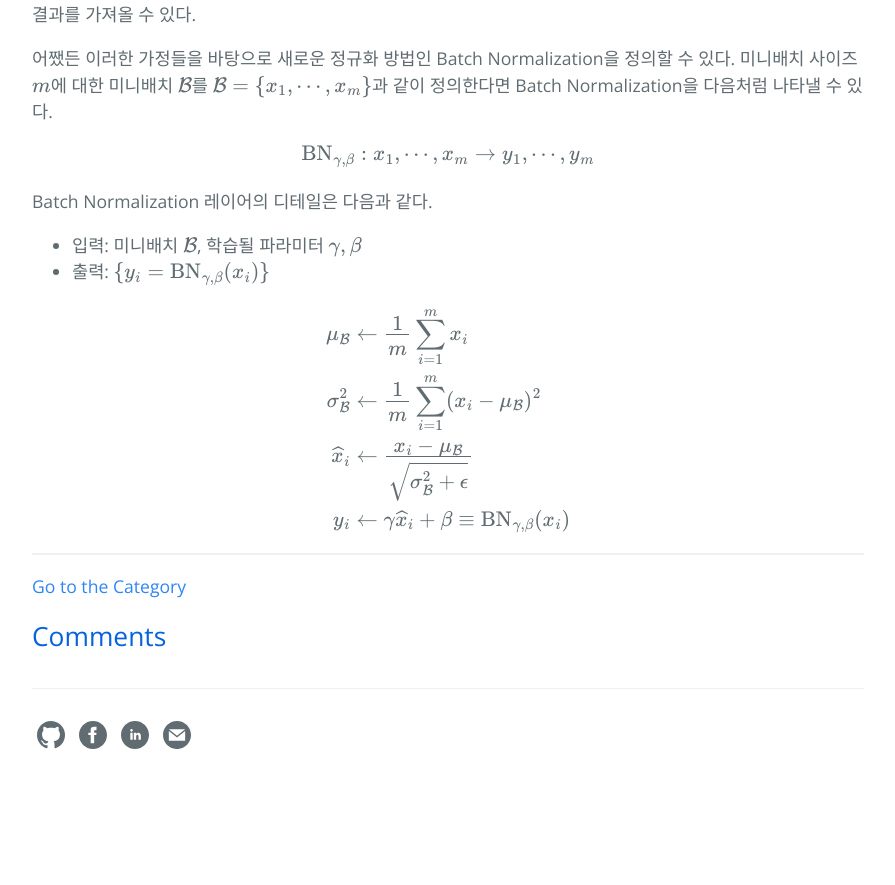
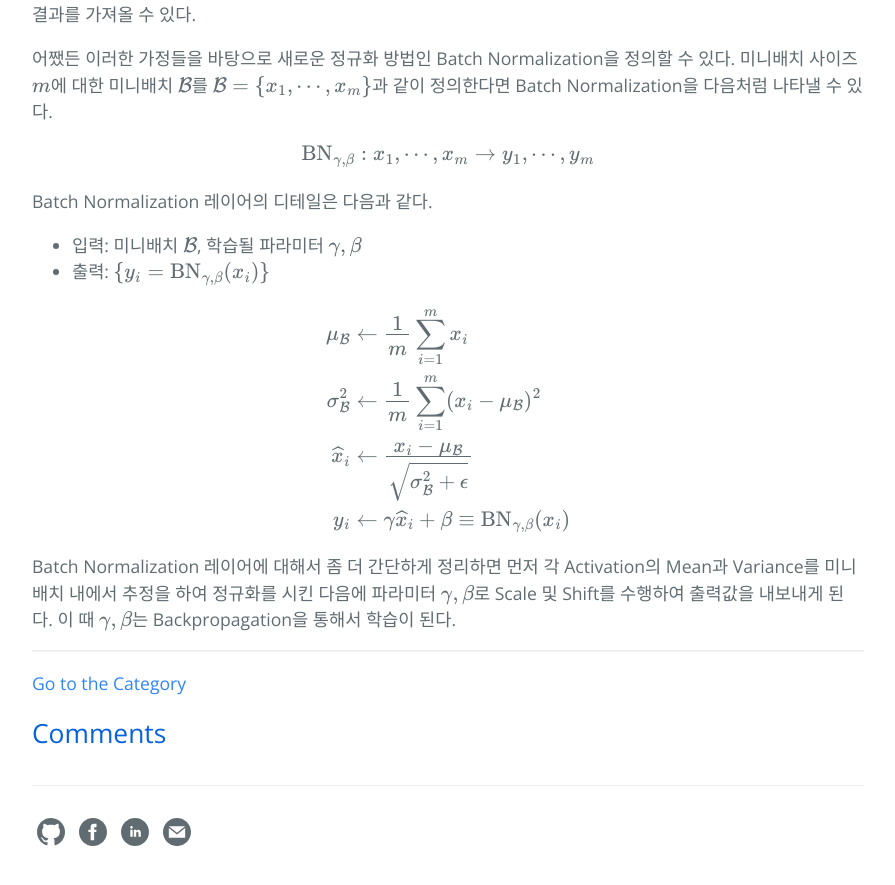
Before and after one commit to hcnoh/hcnoh.github.io, a Jekyll site: the page built from _posts/2018-11-27-batch-normalization.md, in a window 1280 px wide and 900 px high, scrolled down 5247 px. Shown: the top 885 px of the window, without its empty margins (192-1087 px from the left). Built offline with Jekyll 4.4.1, drawn with Linux system fonts in a browser that asks for light colours; formulas are drawn with MathJax 3; comment, search, counter and statistics services are not loaded; before the commit the page ends 6050 px from its top, so only the background shows below that.

Commit message:
Update 2018-11-27-batch-normalization.md

```diff
--- a/_posts/2018-11-27-batch-normalization.md
+++ b/_posts/2018-11-27-batch-normalization.md
@@ -159,3 +159,5 @@ $$
 y_i & \leftarrow \gamma \widehat{x}_i + \beta \equiv \text{BN}_{\gamma, \beta}(x_i)
 \end{align*}
 $$
+
+Batch Normalization 레이어에 대해서 좀 더 간단하게 정리하면 먼저 각 Activation의 Mean과 Variance를 미니배치 내에서 추정을 하여 정규화를 시킨 다음에 파라미터 $$\gamma, \beta$$로 Scale 및 Shift를 수행하여 출력값을 내보내게 된다. 이 때 $$\gamma, \beta$$는 Backpropagation을 통해서 학습이 된다.
```
